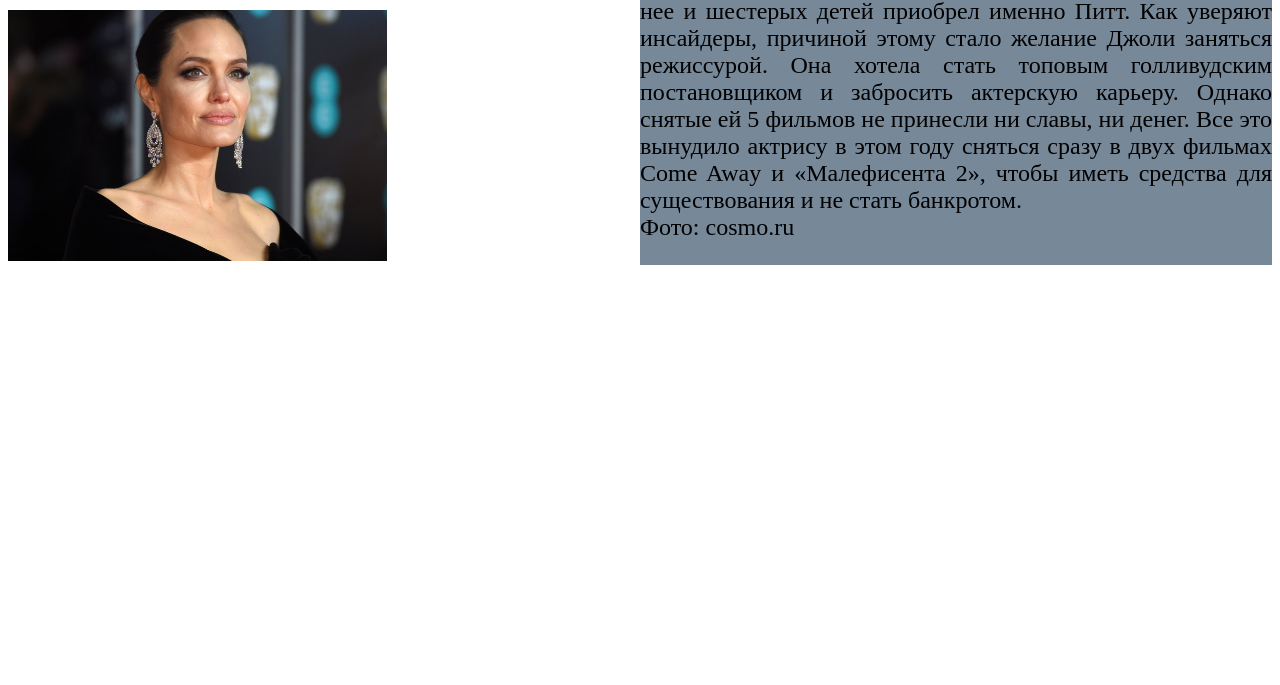
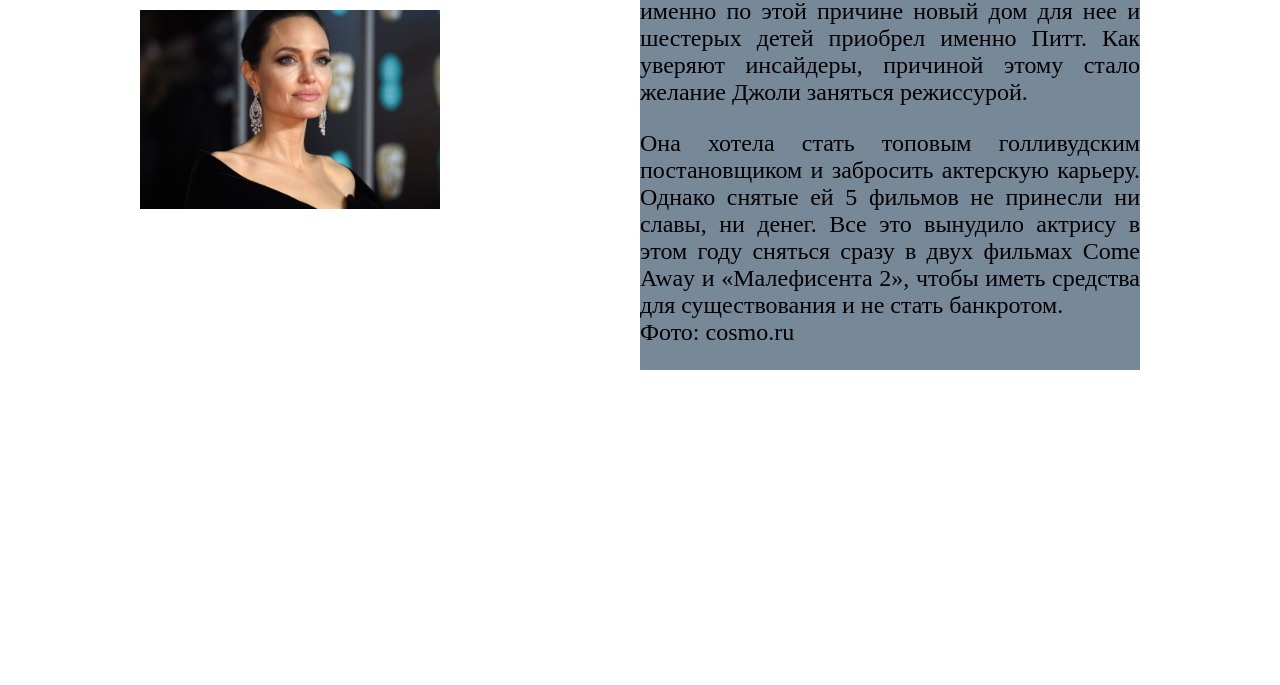
Before and after one commit to Newerowa/Angelina, a plain HTML site: page index.html in a window 1280 px wide. Shown: the part 115-800 px from the top of the page. Drawn offline with Linux system fonts and the light colour scheme.

Commit message:
some changes and explanation

```diff
--- a/index.html
+++ b/index.html
@@ -1,25 +1,36 @@
 <!DOCTYPE html>
 <html>
   <head>
-<meta charset="utf-8">
-<link rel="stylesheet" href="style.css">
+    <meta charset="utf-8" />
+    <meta name="viewport" content="width=device-width, initial-scale=1" />
+    <link rel="stylesheet" href="style.css" />
     <title>Angelina</title>
   </head>
 
   <body>
     <div class="wrapper">
-  <span>
       <div class="left">
         <h1>АНДЖЕЛИНА ДЖОЛИ СТОИТ НА ГРАНИ БАНКРОТСТВА</h1>
-          <img class="img" src="img/angelina.jpg">
+        <img class="img" src="img/angelina.jpg" />
       </div>
-        <div class="right">
-          <p>Финансовое состояние Анджелина Джоли после начала развода с Брэдом Питтом резко ухудшилось. Как пишут американские СМИ, именно по этой причине новый дом для нее и шестерых детей приобрел именно Питт. Как уверяют инсайдеры, причиной этому стало желание Джоли заняться режиссурой. Она хотела стать топовым голливудским постановщиком и забросить актерскую карьеру. Однако снятые ей 5 фильмов не принесли ни славы, ни денег. Все это вынудило актрису в этом году сняться сразу в двух фильмах Come Away и «Малефисента 2», чтобы иметь средства для существования и не стать банкротом. <br>
+      <div class="right backgr-gray">
+        <p>
+          Финансовое состояние Анджелина Джоли после начала развода с Брэдом
+          Питтом резко ухудшилось. Как пишут американские СМИ, именно по этой
+          причине новый дом для нее и шестерых детей приобрел именно Питт. Как
+          уверяют инсайдеры, причиной этому стало желание Джоли заняться
+          режиссурой.
+        </p>
+        <p>
+          Она хотела стать топовым голливудским постановщиком и забросить
+          актерскую карьеру. Однако снятые ей 5 фильмов не принесли ни славы, ни
+          денег. Все это вынудило актрису в этом году сняться сразу в двух
+          фильмах Come Away и «Малефисента 2», чтобы иметь средства для
+          существования и не стать банкротом. <br />
 
           Фото: cosmo.ru
         </p>
       </div>
-  </span>
-
     </div>
   </body>
+</html>
--- a/style.css
+++ b/style.css
@@ -1,14 +1,12 @@
 .wrapper {
-position: relative;
-width: 100%;
-flex-direction: row;
-display: table;
+  position: relative;
+  width: 1000px;
+  max-width: 100%;
+  min-width: 315px;
+  flex-direction: row;
+  margin: 0 auto;
 }
 
-span{
-display:table-cell;
-height: auto;
-}
 
 .left {
 float: left;
@@ -21,7 +19,11 @@ color: red;
 float: right;
 width: 50%;
 height: 100%;
-background-color: lightslategrey;
+}
+
+.backgr-gray {
+
+  background-color: lightslategrey;
 }
 
 .img {
```
Lines whose indentation alone changed are shown as unchanged.
